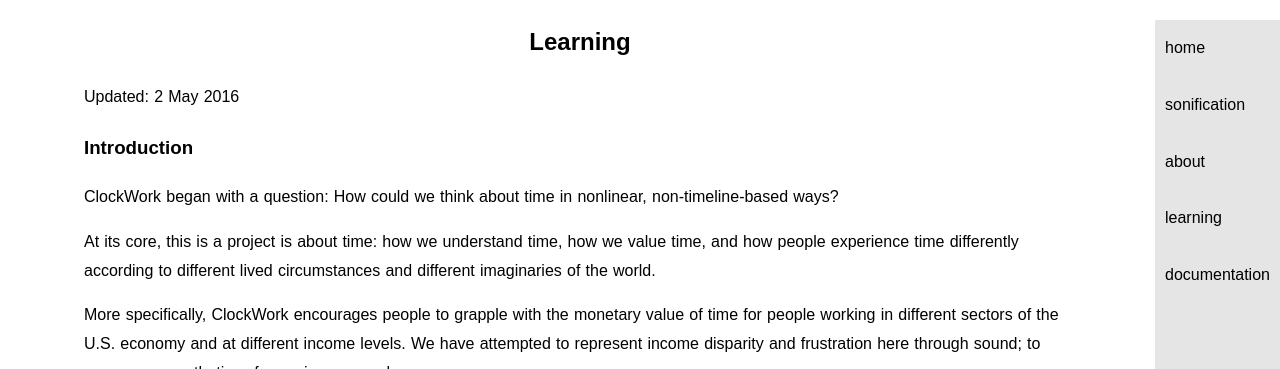
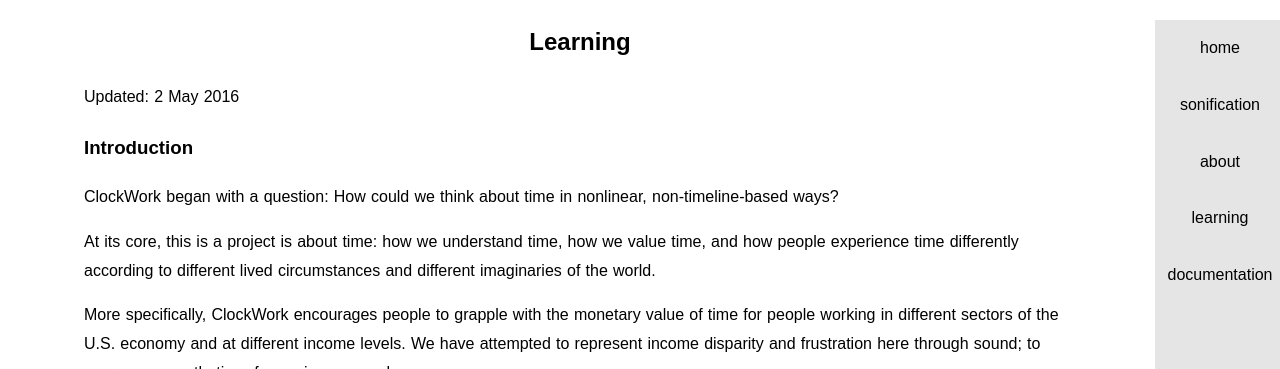
Before and after one commit to scholarslab/clockwork, a Jekyll site: the page built from curriculum.html, in a window 1280 px wide. Shown: the top 369 px of the page. Built offline with Jekyll 4.4.1, drawn with Linux system fonts in a browser that asks for light colours; some web fonts are replaced.

Commit message:
some more learning changes

```diff
--- a/css/main.css
+++ b/css/main.css
@@ -185,7 +185,7 @@
   .aboutpage nav li a {
     text-align: left;
   }
-  .learningpage nav li a {
+  .\page nav li a {
     text-align: left;
   }
   .home nav {
```
